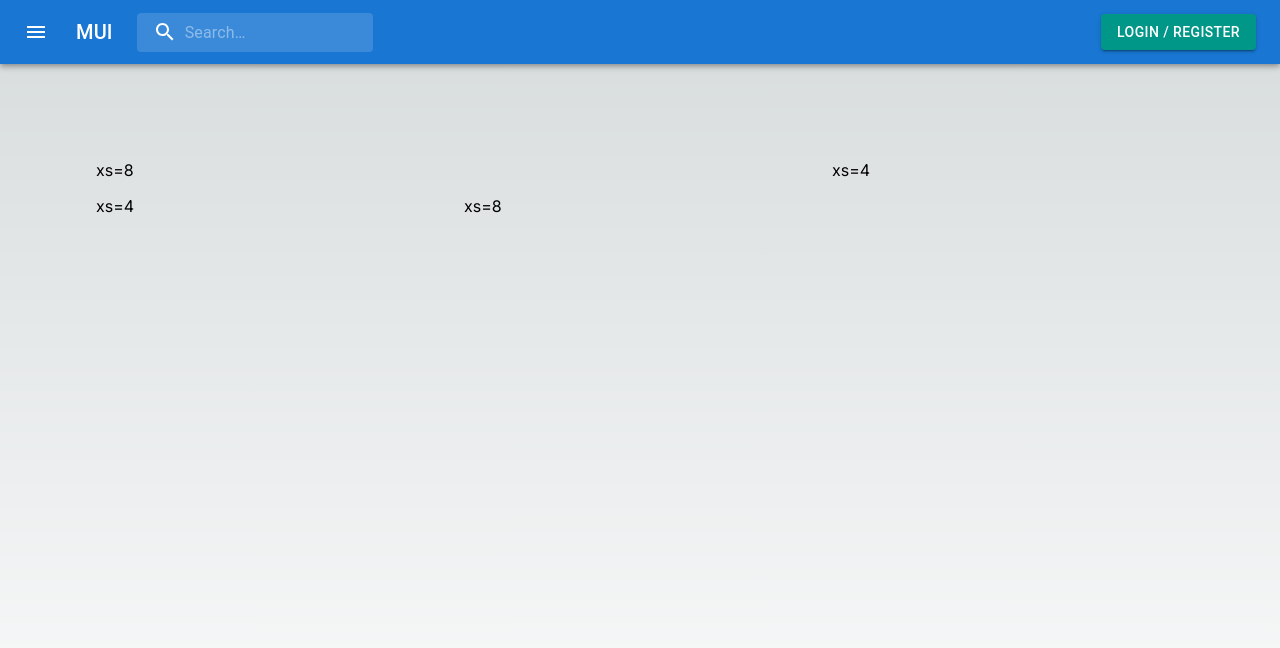
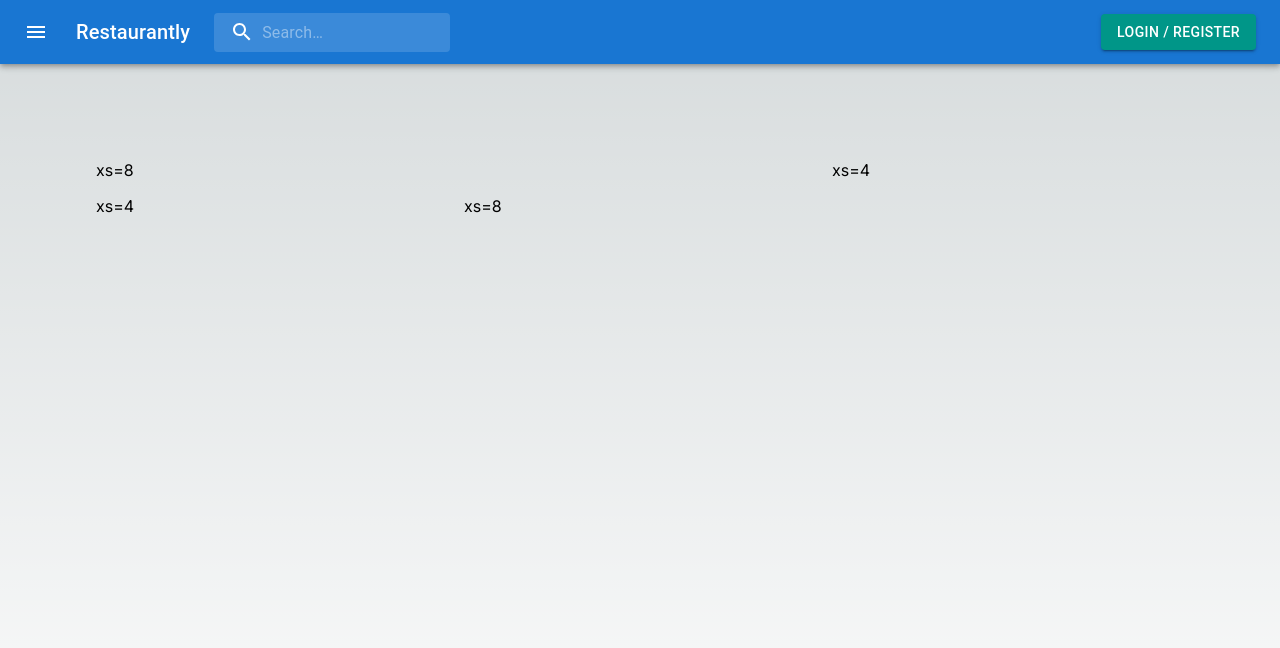
Before and after one commit to himido-tech/restaurantly.app, a Next.js app: page / in a window 1280 px wide. Shown: the top 648 px of the page. Built offline with nearby package versions, Linux system fonts and the light colour scheme; no server answers.

Commit message:
rename brand

```diff
--- a/app/components/navbar.tsx
+++ b/app/components/navbar.tsx
@@ -202,7 +202,7 @@ export default function PrimarySearchAppBar() {
             component="div"
             sx={{ display: { xs: 'none', sm: 'block' } }}
           >
-            MUI
+            <a href='/'>Restaurantly</a>
           </Typography>
           <Search>
             <SearchIconWrapper>
```
